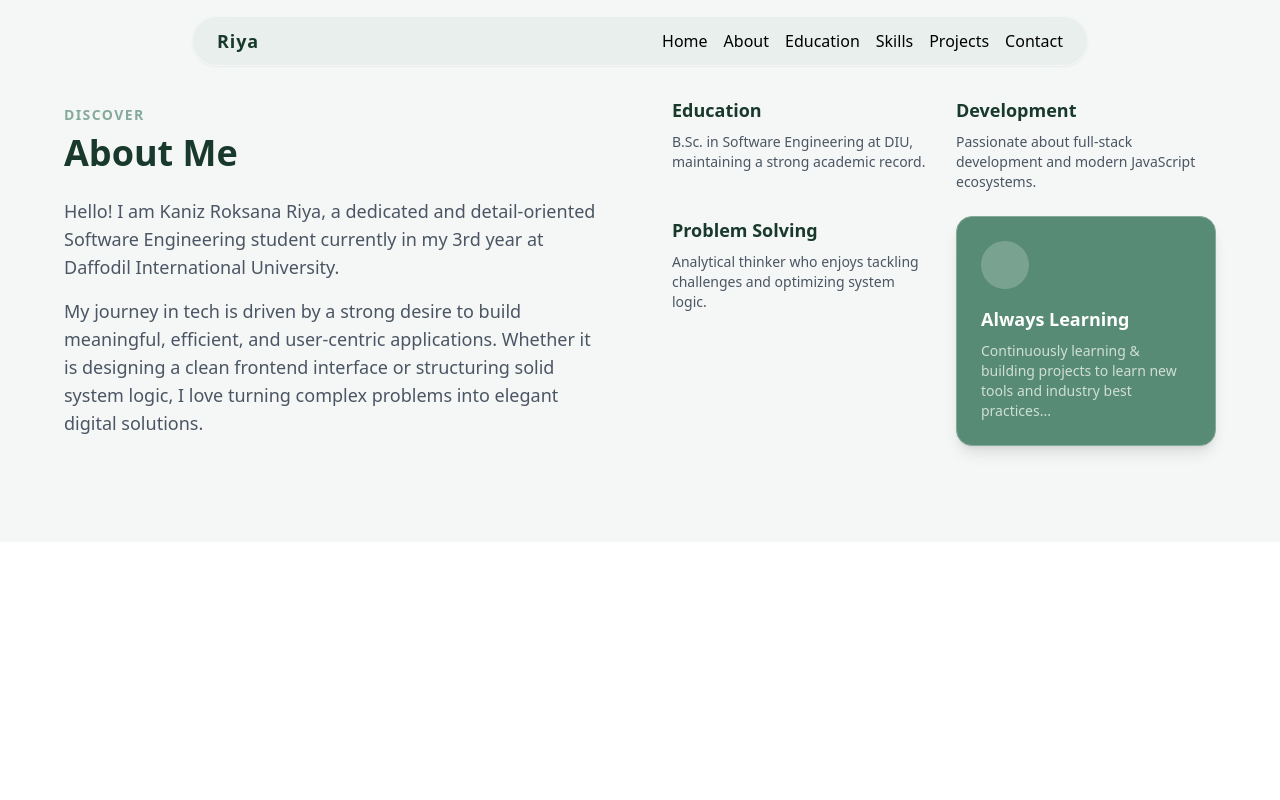
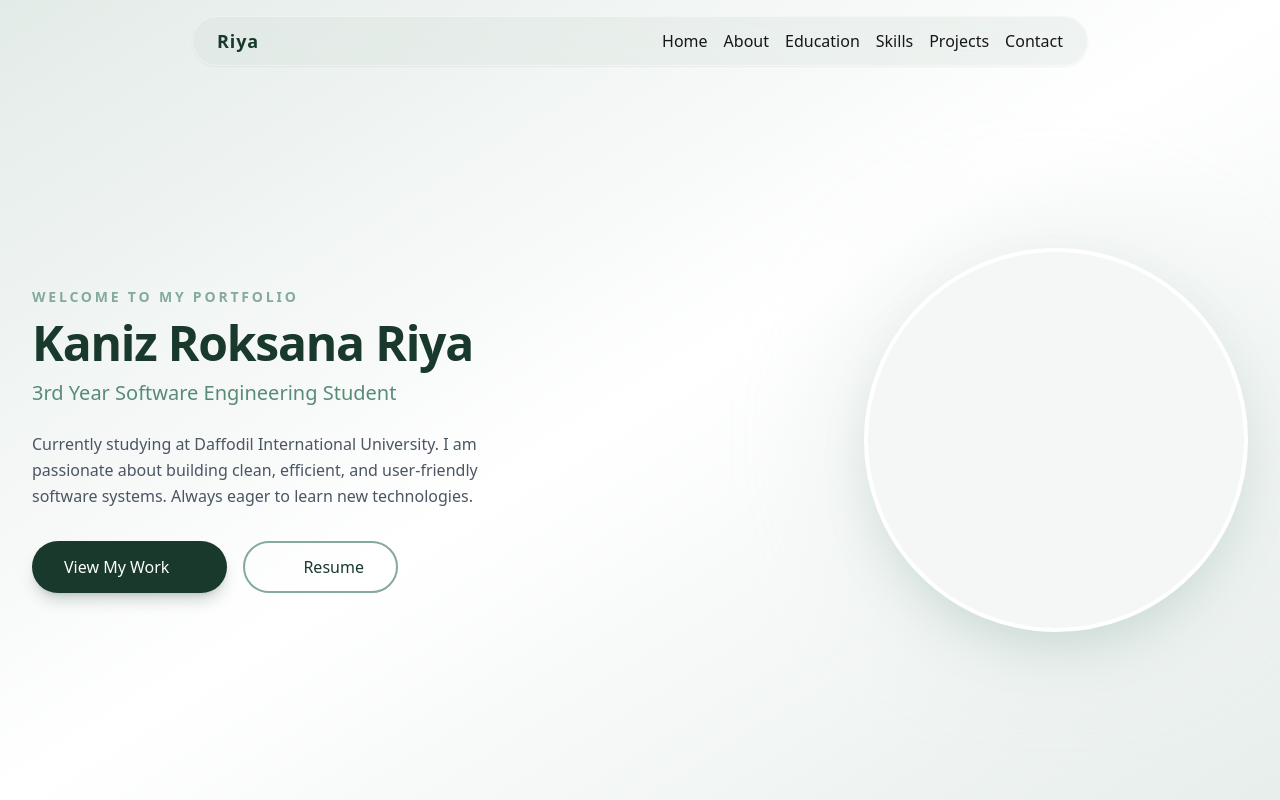
Before and after one commit to Kaniz-Roksana-Riyaa/Portfolio, a plain HTML site: page index.html in a window 1280 px wide. Shown: the top 800 px of the page. Drawn offline with nearby package versions, Linux system fonts and the light colour scheme.

Commit message:
Add hero section

```diff
--- a/index.html
+++ b/index.html
@@ -9,7 +9,7 @@
 
     <link rel="stylesheet" href="style.css">
 </head>
-<body>
+<body class="min-h-full bg-white text-[#171717] antialiased">
     <!-- Navbar component begins -->
     <header class="fixed top-4 left-0 right-0 z-50 flex justify-center">
       <nav
@@ -57,6 +57,75 @@
       </nav>
     </header>
     <!-- Navbar component ends -->
+
+    <!-- Hero component begins -->
+      <section
+        id="home"
+        class="flex min-h-screen w-full items-center justify-center overflow-hidden bg-gradient-to-br from-[#d0ded8]/60 via-white to-[#85aa9b]/20 px-0 pb-12 pt-20 shadow-sm md:pb-0"
+      >
+        <div
+          class="mx-auto flex w-full max-w-7xl flex-col-reverse items-center justify-between gap-12 px-6 md:min-h-[calc(100vh-5rem)] lg:flex-row lg:gap-20 lg:px-8"
+        >
+          <div
+            class="w-full text-center md:w-1/2 md:text-left"
+          >
+            <span
+              class="mb-3 block text-sm font-semibold uppercase tracking-[0.2em] text-[#85aa9b]"
+            >
+              Welcome to my portfolio
+            </span>
+            <h1
+              class="mb-3 text-3xl font-bold leading-[1.1] tracking-tight text-[#18392b] sm:text-4xl lg:text-5xl"
+            >
+              Kaniz Roksana Riya
+            </h1>
+            <h2 class="mb-6 text-lg font-medium text-[#588b76] sm:text-xl">
+              3rd Year Software Engineering Student
+            </h2>
+            <p class="mx-auto mb-8 max-w-md text-base leading-relaxed text-gray-600 md:mx-0">
+              Currently studying at Daffodil International University. I am
+              passionate about building clean, efficient, and user-friendly
+              software systems. Always eager to learn new technologies.
+            </p>
+            <div class="flex w-full flex-col gap-4 sm:w-auto sm:flex-row">
+              <a
+                href="#projects"
+                class="group flex items-center justify-center gap-2 rounded-full bg-[#18392b] px-8 py-3 font-medium text-white shadow-lg shadow-[#18392b]/20 transition-all duration-300 hover:-translate-y-0.5 hover:bg-[#588b76] hover:shadow-xl"
+              >
+                View My Work
+                <i
+                  data-lucide="arrow-right"
+                  class="h-[18px] w-[18px] transition-transform duration-300 group-hover:translate-x-1"
+                ></i>
+              </a>
+              <a
+                href="#home"
+                class="flex items-center justify-center gap-2 rounded-full border-2 border-[#85aa9b] px-8 py-3 font-medium text-[#18392b] transition-all duration-300 hover:-translate-y-0.5 hover:bg-[#d0ded8]/30"
+              >
+                <i data-lucide="file-text" class="h-[18px] w-[18px]"></i>
+                Resume
+              </a>
+            </div>
+          </div>
+
+          <div
+            class="flex w-full justify-center md:w-1/2 md:justify-end"
+          >
+            <div class="relative h-64 w-64 sm:h-80 sm:w-80 lg:h-96 lg:w-96">
+              <div
+                class="absolute inset-0 rounded-full bg-[#d0ded8] opacity-50 blur-3xl"
+              ></div>
+              <div
+                class="relative flex h-full w-full items-center justify-center overflow-hidden rounded-full border-4 border-white bg-[#f4f7f6] shadow-2xl shadow-[#85aa9b]/30"
+              >
+                <!-- image here -->
+
+              </div>
+            </div>
+          </div>
+        </div>
+      </section>
+      <!-- Hero component ends -->
 
       <!-- About component begins -->
       <section id="about" class="relative overflow-hidden bg-[#f4f7f6] py-24">
@@ -140,5 +209,6 @@
         </div>
       </section>
       <!-- About component ends -->
+
 </body>
 </html>
```
